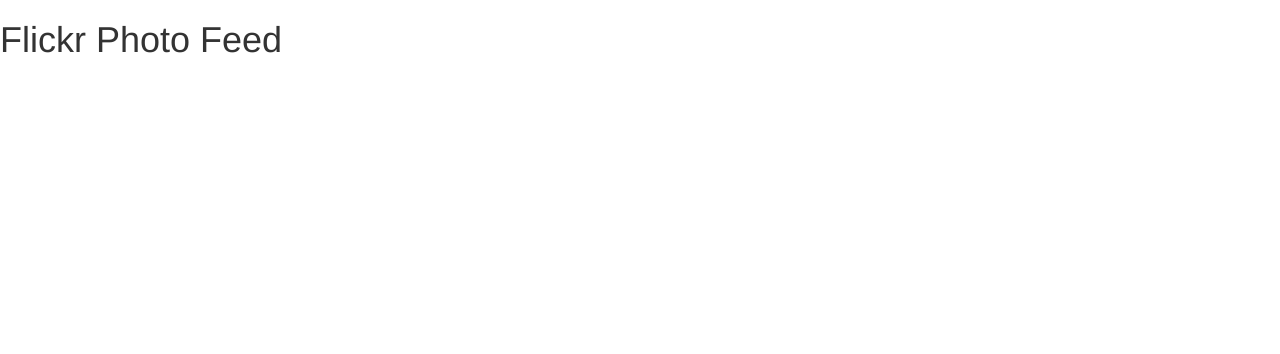
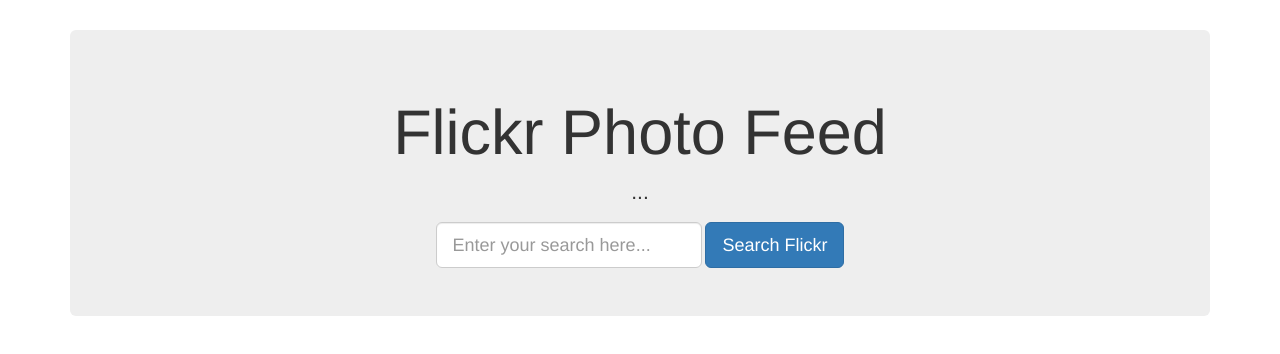
Before and after one commit to alexfakhri/flickr-API, a plain HTML site: page index.html in a window 1280 px wide. Drawn offline with nearby package versions, Linux system fonts and the light colour scheme.

Commit message:
Setup input form for searching Flickr API

```diff
--- a/css/style.css
+++ b/css/style.css
@@ -0,0 +1,4 @@
+.jumbotron {
+  margin-top: 30px;
+  text-align: center;
+}
--- a/index.html
+++ b/index.html
@@ -7,12 +7,18 @@
     <link rel="stylesheet" href="css/style.css" type="text/css" media="screen" title="no title" charset="utf-8">
   </head>
 
-  <body>
+  <body class="container">
 
-    <section class="heading">
+    <div class="jumbotron">
       <h1>Flickr Photo Feed</h1>
-    </section>
-
+      <p>...</p>
+      <form class="form-inline">
+        <div class="form-group">
+          <input type="text" class="form-control input-lg" placeholder="Enter your search here...">
+        </div>
+        <button type="submit" class="btn btn-primary btn-lg">Search Flickr</button>
+      </form>
+    </div>
 
     <script src="https://code.jquery.com/jquery-3.1.1.min.js" type="text/javascript" charset="utf-8"></script>
     <script src="https://maxcdn.bootstrapcdn.com/bootstrap/3.3.7/js/bootstrap.min.js" integrity="sha384-Tc5IQib027qvyjSMfHjOMaLkfuWVxZxUPnCJA7l2mCWNIpG9mGCD8wGNIcPD7Txa" crossorigin="anonymous"></script>
```
